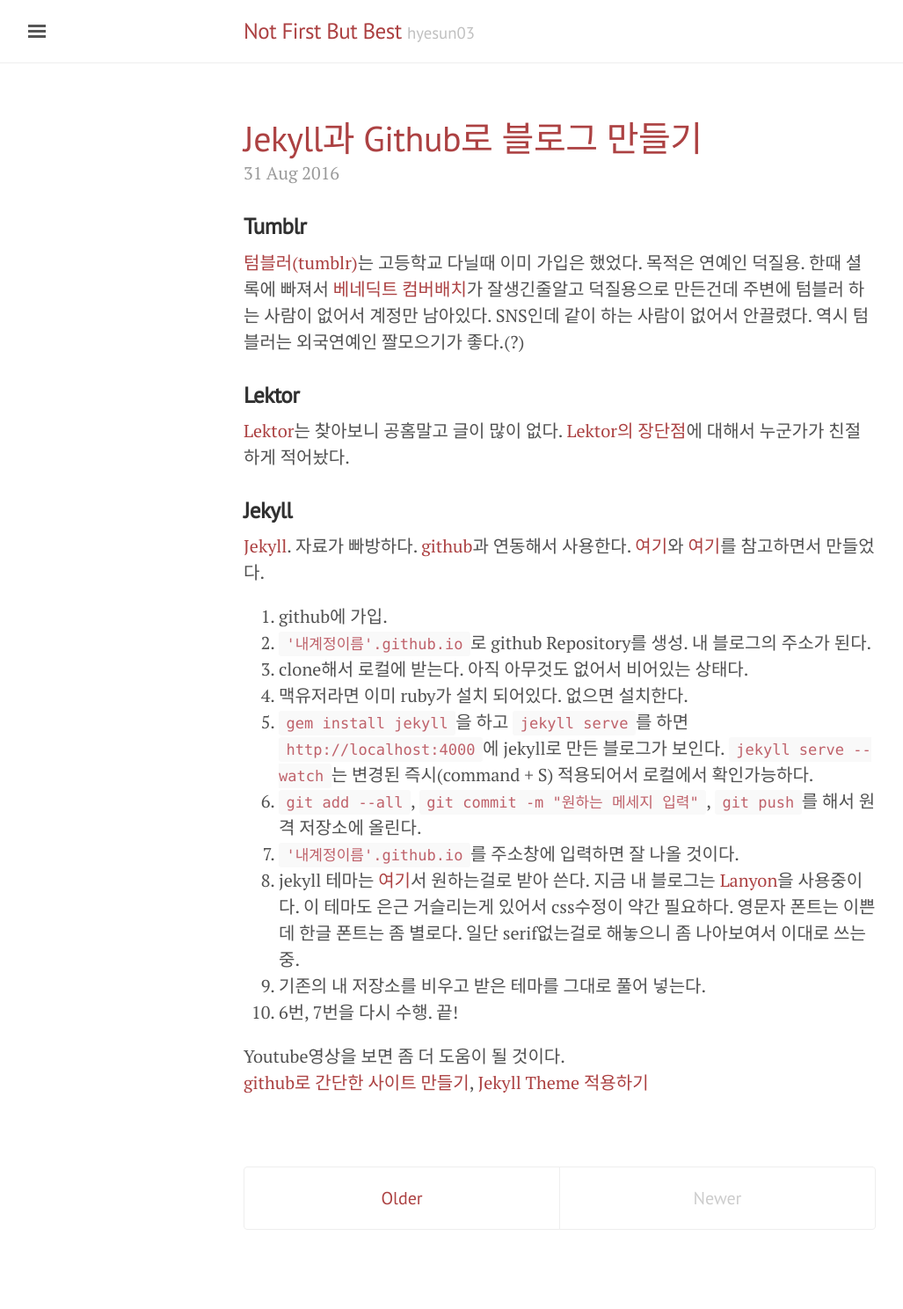
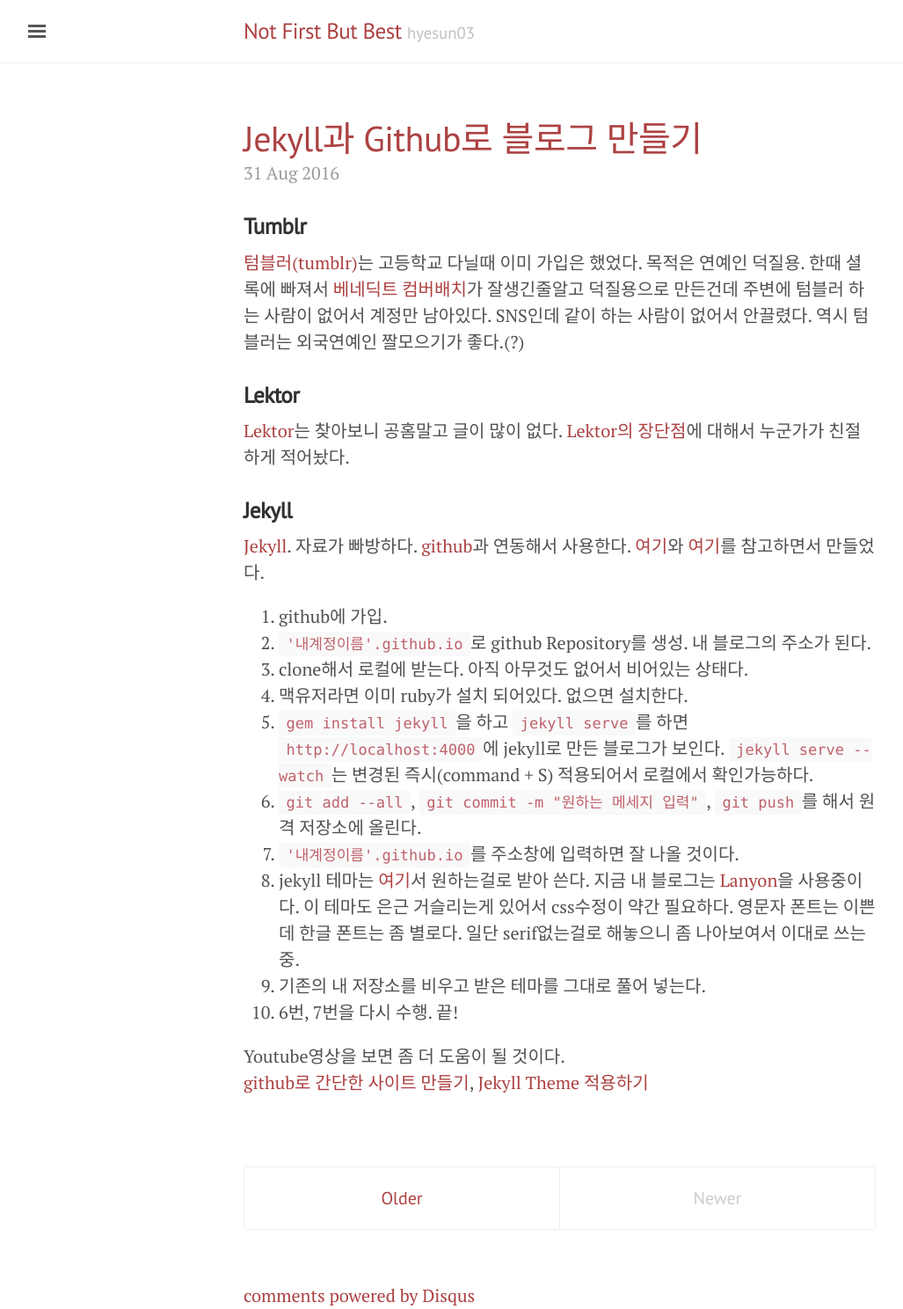
Before and after one commit to hyesun03/hyesun03.github.io, a Jekyll site: the page built from index.html, in a window 1280 px wide. Shown: the whole page at 88% size, without its empty margins (3-1030 px from the left). Built offline with Jekyll 4.4.1, drawn with Linux system fonts in a browser that asks for light colours; the list of posts is cut into pages by our own code; comment, search, counter and statistics services are not loaded; before the commit the page ends 1458 px from its top, so only the background shows below that; part of the change alters nothing that is shown.

Commit message:
disqus 댓글 끝

```diff
--- a/_config.yml
+++ b/_config.yml
@@ -23,6 +23,3 @@ author:
 
 # Custom vars
 version:             1.0.0
-
-# disqus
-disqus_shortname:     hyesun03
--- a/_includes/comments.html
+++ b/_includes/comments.html
@@ -1,17 +1,17 @@
-{% if page.comments %}
+<!-- Add Disqus comments. -->
 <div id="disqus_thread"></div>
 <script type="text/javascript">
-    /* * * CONFIGURATION VARIABLES * * */
-    var disqus_shortname = '{{ site.disqus_shortname }}';
-    /* change the above line to include your real shortname */
-    // var disqus_identifier = "{{ site.url }}{{ page.url }}";
+  /* * * ADD YOUR DISQUS SHORTNAME HERE * * */
+  var disqus_shortname = 'hyesun03';
+  var disqus_developer = 1; // Comment out when the site is live
+  var disqus_identifier = "{{ page.url }}";
 
-    /* * * DON'T EDIT BELOW THIS LINE * * */
-    (function() {
-        var dsq = document.createElement('script'); dsq.type = 'text/javascript'; dsq.async = true;
-        dsq.src = '//' + disqus_shortname + '.disqus.com/embed.js';
-        (document.getElementsByTagName('head')[0] || document.getElementsByTagName('body')[0]).appendChild(dsq);
-    })();
+  (function() {
+    var dsq = document.createElement('script');
+    dsq.type = 'text/javascript'; dsq.async = true;
+    dsq.src = '//' + disqus_shortname + '.disqus.com/embed.js';
+    (document.getElementsByTagName('head')[0] || document.getElementsByTagName('body')[0]).appendChild(dsq);
+  })();
 </script>
-<noscript>Please enable JavaScript to view the <a href="https://disqus.com/?ref_noscript" rel="nofollow">comments powered by Disqus.</a></noscript>
-{% endif %}
+<noscript>Please enable JavaScript to view the <a href="http://disqus.com/?ref_noscript">comments powered by Disqus.</a></noscript>
+<a href="http://disqus.com" class="dsq-brlink">comments powered by  <span class="logo-disqus">Disqus</span></a>
```
